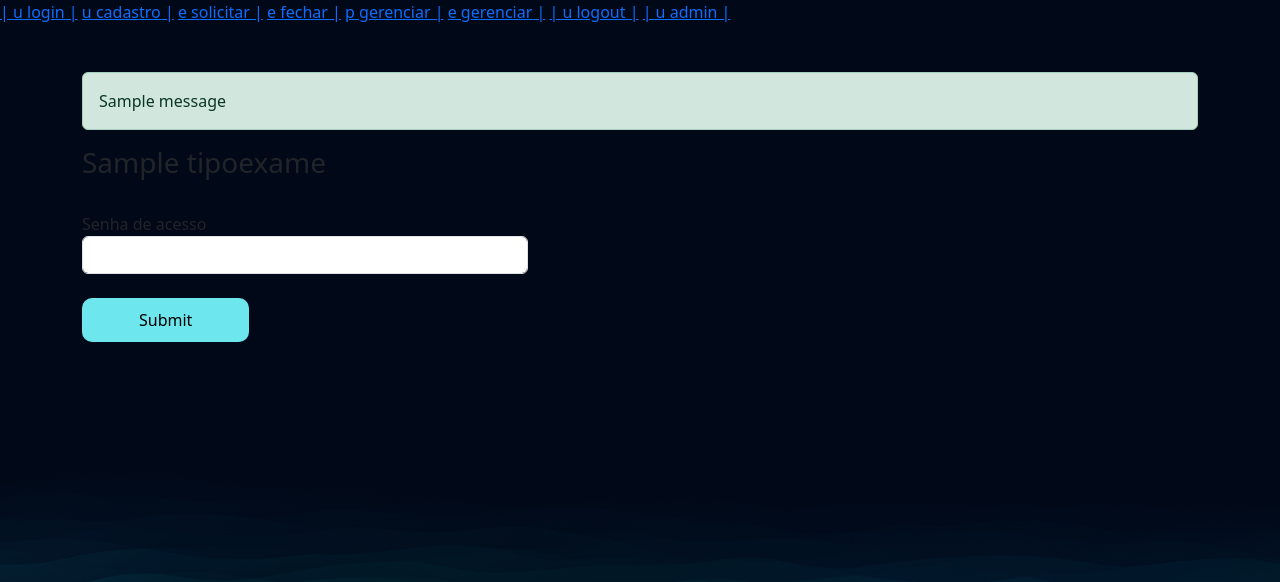
After one commit to julioaajr/0psw, a Django app: page /exames/solicitar_senha_exame/1 in a window 1280 px wide. The commit adds this page. Shown: the top 582 px of the page. Run offline with Django 4.2, Linux system fonts and the light colour scheme; a user stored in the database is signed in; tables that the repository leaves empty hold one stand-in row (values such as "Sample post"); one stand-in notice (Sample message) is shown.

Commit message:
comecar aula 3

```diff
--- a/exames/models.py
+++ b/exames/models.py
@@ -1,5 +1,6 @@
 from django.db import models
 from django.contrib.auth.models import User
+from django.utils.safestring import mark_safe
 
 # Create your models here.
 
@@ -23,7 +24,7 @@
 
 class SolicitacaoExame(models.Model):
     choice_status = (
-    ('E', 'Em análise'),
+    ('E', 'Em Análise'),
     ('F', 'Finalizado')
     )
     usuario = models.ForeignKey(User, on_delete=models.DO_NOTHING)
@@ -33,10 +34,17 @@
     requer_senha = models.BooleanField(default=False)
     senha = models.CharField(max_length=6, null=True, blank=True)
     def __str__(self):
-        return f'{self.usuario} | {self.exame.nome}'
+        return f'{self.usuario} | {self.exame.nome} | {self.get_status_display()}'
 
     def badge_template(self):
-        return self.status
+        if self.status == 'E':
+            classe = 'bg-warning text-dark'
+        else:
+            classe = 'bg-success text-dark'
+
+        #print(self.get_status_display())
+
+        return mark_safe(f'<span class="badge {classe}"> {self.get_status_display()} </span>')
 
 
 class PedidosExames(models.Model):
--- /dev/null
+++ b/exames/templates/solicitar_senha_exame.html
@@ -0,0 +1,36 @@
+{% extends "bases/base.html" %}
+{% load static %}
+
+{% block 'head' %}
+    <link href="{% static 'exames/css/css.css' %}" rel="stylesheet">
+    <link href="{% static 'exames/css/gerenciar_pedidos.css' %}" rel="stylesheet">
+    <link href="{% static 'exames/css/gerenciar_exames.css' %}" rel="stylesheet">
+{% endblock 'head' %}
+
+
+{% block 'conteudo' %}
+    <br><br>
+
+    <div class="container">
+        {% if messages %}
+            <br>
+            {% for message in messages %}
+            <div class="alert {{ message.tags }}">{{ message }}</div>
+            {% endfor %}
+        {% endif %}
+        <h3>{{exame.exame.nome}}</h3>
+        <br>
+        <form action="{% url "solicitar_senha_exame" exame.id %}" method="POST">{% csrf_token %}
+
+            <label>Senha de acesso</label>
+            <br>
+            <input type="text" name="senha" class="form-control" style="width: 40%">
+            <br>
+
+            <input type="submit" class="btn-default">
+
+        </form>
+
+    </div>
+
+{% endblock 'conteudo' %}
--- a/exames/urls.py
+++ b/exames/urls.py
@@ -7,4 +7,6 @@
     path('gerenciar_pedidos/', Gerenciar_pedidos, name="gerenciar_pedidos"),
     path('cancelar_pedido/<int:pedido_id>', Cancelar_pedido, name= 'cancelar_pedido'),
     path('gerenciar_exames/', Gerenciar_exames, name= 'gerenciar_exames'),
+    path('permitir_abrir_exame/<int:exame_id>', Permitir_abrir_exame, name= 'permitir_abrir_exame'),
+    path('solicitar_senha_exame/<int:exame_id>', Solicitar_senha_exame, name="solicitar_senha_exame"),
 ]
--- a/exames/views.py
+++ b/exames/views.py
@@ -7,7 +7,7 @@
 from django.contrib.messages import constants
 
 # Create your views here.
-# 01:51:55
+# Aula 3
 @login_required
 def Solicitar_exames(request):
     tipos_exames = TipoExames.objects.all()
@@ -56,7 +56,6 @@
 @login_required
 def Gerenciar_pedidos(request):
     pedidos_exames = PedidosExames.objects.filter(usuario = request.user)
-    print(pedidos_exames)
     return render(request, 'gerenciar_pedidos.html', {'pedidos_exames':pedidos_exames})
 
 
@@ -73,5 +72,44 @@
 
 @login_required
 def Gerenciar_exames(request):
-    exames = SolicitacaoExame.objects.filter(usuario=request.user)
+    pedido =  PedidosExames.objects.filter(usuario = request.user, agendado = True)
+    exames = SolicitacaoExame.objects.filter(pedidosexames__in=pedido)
+    #print(x)
+    #exames = SolicitacaoExame.objects.filter(usuario=request.user)
     return render(request, 'gerenciar_exames.html', {'exames': exames})
+
+
+
+
+@login_required
+def Permitir_abrir_exame(request, exame_id):
+    exame = SolicitacaoExame.objects.get(id = exame_id, usuario = request.user)
+    if not exame.requer_senha:
+        if exame.resultado:
+            return redirect(exame.resultado.url)
+        else:
+            return HttpResponse ('Sem laudo para esse exame')
+    else:
+        if exame.resultado:
+            return redirect('solicitar_senha_exame' ,exame_id = exame_id)
+        else:
+            return HttpResponse ('Sem laudo para esse exame')
+
+    return redirect ('Sem laudo incluso')
+
+
+@login_required
+def Solicitar_senha_exame(request, exame_id):
+    exame = SolicitacaoExame.objects.get(id = exame_id, usuario = request.user)
+    if request.method == 'GET':
+        return render(request,'solicitar_senha_exame.html',{'exame':exame})
+    elif request.method == 'POST':
+        senha = request.POST.get('senha')
+        if senha == exame.senha:
+            if exame.resultado:
+                return redirect(exame.resultado.url)
+            else:
+                return HttpResponse ('Sem laudo para esse exame')
+        else:
+            messages.add_message(request,constants.ERROR,'Senha Incorreta')
+            return redirect('solicitar_senha_exame' ,exame_id = exame_id)
--- a/project/urls.py
+++ b/project/urls.py
@@ -16,9 +16,11 @@
 """
 from django.contrib import admin
 from django.urls import path, include
+from django.conf import settings
+from django.conf.urls.static import static
 
 urlpatterns = [
     path('admin/', admin.site.urls),
     path('usuarios/', include('usuarios.urls')),
     path('exames/', include('exames.urls')),
-]
+]+ static(settings.MEDIA_URL, document_root= settings.MEDIA_ROOT)
```
Also changed, not shown: exames/templates/gerenciar_exames.html (+22 -8 lines).
